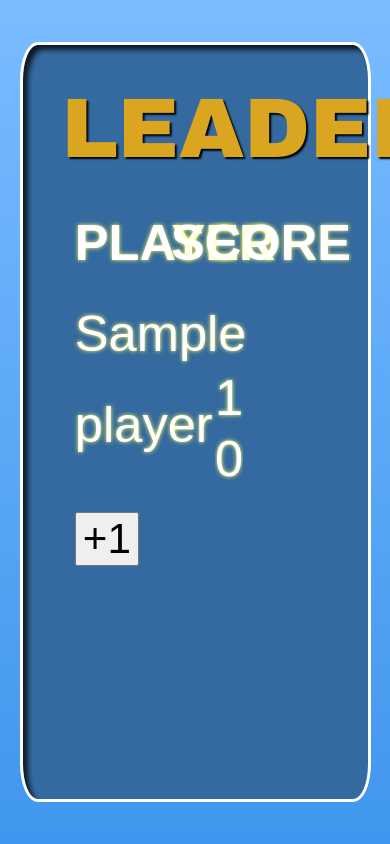
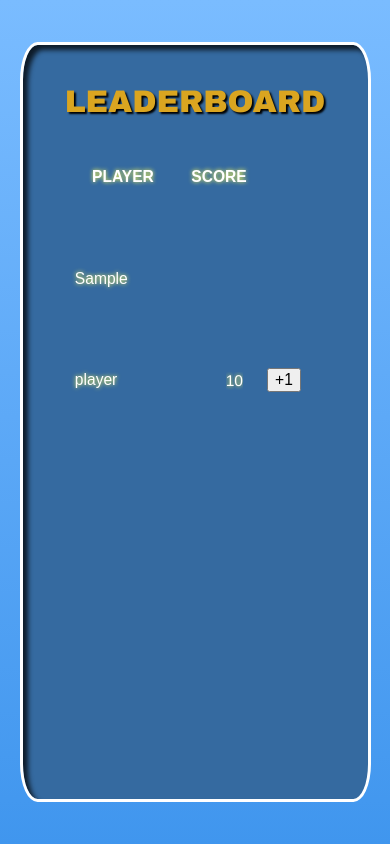
Before and after one commit to fanout/leaderboard, a Django app: template leaderboard/templates/leaderboard/home.html in a window 390 px wide; the page is wider, and only the part inside the window is pictured. Run offline with Django 3.2, Linux system fonts and the light colour scheme; the template is opened without the code that fills it: most values are stand-ins (such as "Sample title", 1, 10 or a date in 2020); parts of the project's set-up code (start-up, migrations or seed data) failed here and were passed over.

Commit message:
Attempt at using media queries to make items fit better on a mobile scren

```diff
--- a/leaderboard/templates/leaderboard/home.html
+++ b/leaderboard/templates/leaderboard/home.html
@@ -58,14 +58,14 @@
         -moz-box-shadow: inset 5px 5px 5px 0px rgba(0,0,0,0.75);
         box-shadow: inset 5px 5px 5px 0px rgba(0,0,0,0.75);
 
-        font-size: 6vh;
+        font-size: 4vw;
     }
 
     #main > header {
         font-family: "Arial Black", Gadget, sans-serif;
         color: #DAA520;
         text-shadow: 2px 2px 2px rgba(0, 0, 0, 1);
-        font-size: 10vh;
+        font-size: 8vw;
 
         text-transform: uppercase;
         text-align: center;
@@ -91,7 +91,7 @@
     }
 
     .row > div {
-        line-height: 1.8;
+        line-height: 12vh;
         text-align: center;
         display: inline-block;
     }
@@ -112,7 +112,7 @@
     }
 
     #board button.inc {
-        font-size: 5vh;
+        font-size: 4vw;
     }
 
     .main {
@@ -131,6 +131,19 @@
     .main .row.pos4  { -webkit-transform: translate3d(0, 300%, 0); transform: translate3d(0, 300%, 0); }
     .main .row.pos5  { -webkit-transform: translate3d(0, 400%, 0); transform: translate3d(0, 400%, 0); }
 
+    @media screen and (min-aspect-ratio: 6/8) {
+        #main {
+            font-size: 4vh;
+        }
+
+        #board button.inc {
+            font-size: 4vh;
+        }
+
+        .row > div {
+            line-height: 10vh;
+        }
+    }
 </style>
 <link rel="stylesheet" href="{% static 'odometer-theme-default.css' %}" />
 </head>
```
